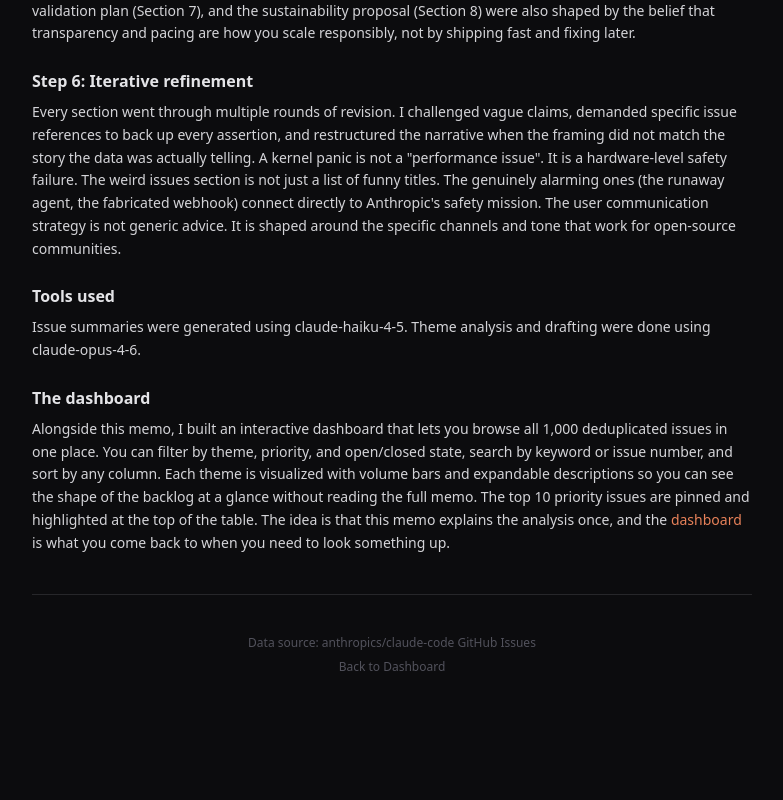
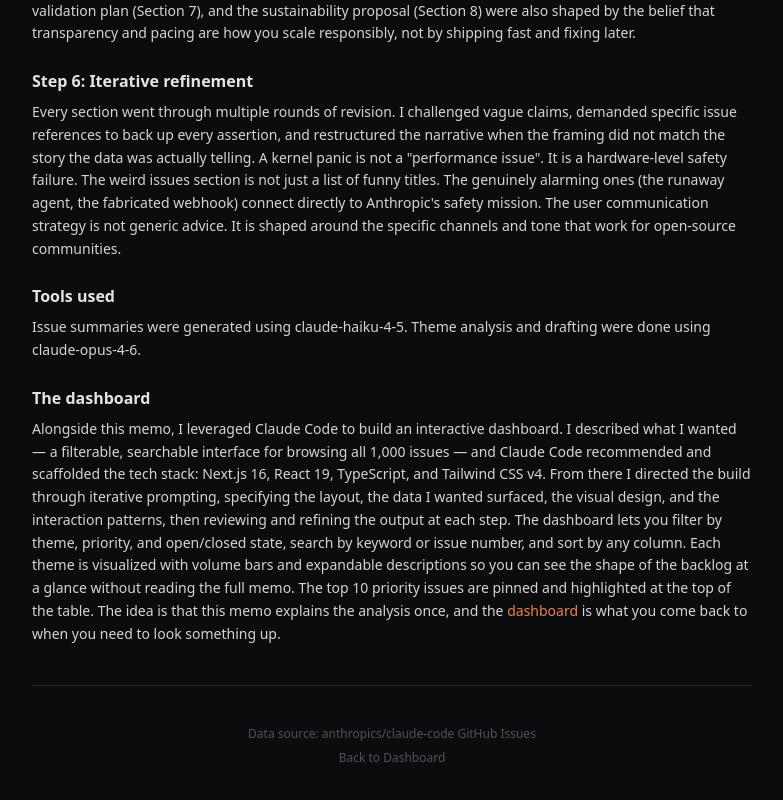
Before and after one commit to tabbydamola/tabithasportfolio, a Next.js app: page /analysis in a window 1280 px wide. Shown: the part 10186-10986 px from the top of the page, without its empty margins (248-1031 px from the left). Before the commit the page ends 10943 px from the top, so only its background shows below. Built offline with nearby package versions, Linux system fonts and the light colour scheme.

Commit message:
refine: enhance description of interactive dashboard and its development process

```diff
--- a/src/app/analysis/page.tsx
+++ b/src/app/analysis/page.tsx
@@ -786,12 +786,17 @@
           <h3 className="text-base font-semibold text-zinc-200 mt-6 mb-2">The dashboard</h3>
 
           <p className="text-sm text-zinc-300 leading-relaxed">
-            Alongside this memo, I built an interactive dashboard that lets you browse all 1,000
-            deduplicated issues in one place. You can filter by theme, priority, and open/closed state,
-            search by keyword or issue number, and sort by any column. Each theme is visualized with volume
-            bars and expandable descriptions so you can see the shape of the backlog at a glance without
-            reading the full memo. The top 10 priority issues are pinned and highlighted at the top of the
-            table. The idea is that this memo explains the analysis once, and the{" "}
+            Alongside this memo, I leveraged Claude Code to build an interactive dashboard. I described
+            what I wanted — a filterable, searchable interface for browsing all 1,000 issues — and Claude
+            Code recommended and scaffolded the tech stack: Next.js 16, React 19, TypeScript, and
+            Tailwind CSS v4. From there I directed the build through iterative prompting, specifying the
+            layout, the data I wanted surfaced, the visual design, and the interaction patterns, then
+            reviewing and refining the output at each step. The dashboard lets you filter by theme,
+            priority, and open/closed state, search by keyword or issue number, and sort by any column.
+            Each theme is visualized with volume bars and expandable descriptions so you can see the shape
+            of the backlog at a glance without reading the full memo. The top 10 priority issues are pinned
+            and highlighted at the top of the table. The idea is that this memo explains the analysis once,
+            and the{" "}
             <Link href="/" className="text-[#E8825A] hover:underline">dashboard</Link>{" "}
             is what you come back to when you need to look something up.
           </p>
```
